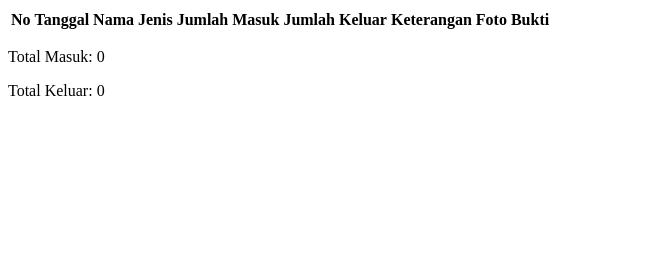
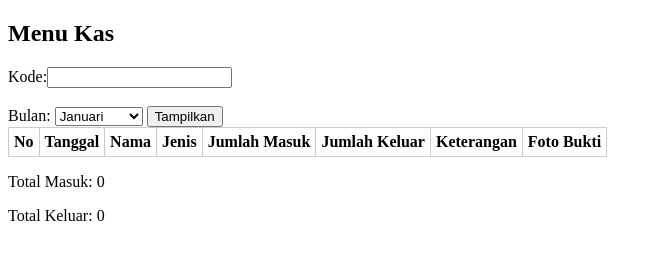
Before and after one commit to sukonedhopaguyuban-art/sukhonedho, a plain HTML site: page kas.html in a window 1280 px wide. Shown: the whole page, without its empty margins (0-662 px from the left). Drawn offline with Linux system fonts and the light colour scheme.

Commit message:
Update kas.html

```diff
--- a/kas.html
+++ b/kas.html
@@ -1,3 +1,34 @@
+<!DOCTYPE html>
+<html>
+<head>
+<meta charset="UTF-8">
+<title>Menu Kas</title>
+<style>
+table, th, td { border:1px solid #ccc; border-collapse:collapse; padding:5px; }
+img { max-width:100px; cursor:pointer; }
+</style>
+</head>
+<body>
+
+<h2>Menu Kas</h2>
+<label>Kode:</label><input type="text" id="kode"><br><br>
+<label>Bulan:</label>
+<select id="bulan">
+  <option value="1">Januari</option>
+  <option value="2">Februari</option>
+  <option value="3">Maret</option>
+  <option value="4">April</option>
+  <option value="5">Mei</option>
+  <option value="6">Juni</option>
+  <option value="7">Juli</option>
+  <option value="8">Agustus</option>
+  <option value="9">September</option>
+  <option value="10">Oktober</option>
+  <option value="11">November</option>
+  <option value="12">Desember</option>
+</select>
+<button onclick="tampilKas()">Tampilkan</button>
+
 <table id="tabel">
 <thead>
 <tr>
@@ -18,19 +49,18 @@
 <p>Total Keluar: <span id="totalKeluar">0</span></p>
 
 <script>
-const API_URL = "https://script.google.com/macros/s/AKfycbydLvjw4vWiFL4OZCKpSg5Xgx0N4VYEP9yB7IyNFiWXaL0Ef-Bpbp4-CtdbKQ5aJ-yQxg/exec";
+const API_URL = "https://script.google.com/macros/s/AKfycbzfjZg0onE0kvu0iCZ-ULisSdx2OEiuIdGNS17nJZh-lehCFHzb2JlL6YxgHckAacadqQ/exec"; // ganti dengan URL Web App yang sudah dideploy
 
 function tampilKas(){
   var kode = document.getElementById("kode").value;
   var bulan = document.getElementById("bulan").value;
 
   fetch(`${API_URL}?kode=${kode}&bulan=${bulan}`)
-    .then(res => res.json())
+    .then(r => r.json())
     .then(res => {
-      var data = res.data;
       var tbody = document.querySelector("#tabel tbody");
       tbody.innerHTML = "";
-      data.forEach((row,i)=>{
+      res.data.forEach((row,i)=>{
         var tr = document.createElement("tr");
         tr.innerHTML = `
           <td>${i+1}</td>
@@ -40,13 +70,16 @@ function tampilKas(){
           <td>${row[3]}</td>
           <td>${row[4]}</td>
           <td>${row[5]}</td>
-          <td>${row[6] ? `<img src="${row[6]}" onclick="window.open('${row[6]}')" />` : "-"}</td>
+          <td>${row[6]?`<img src="${row[6]}" onclick="window.open('${row[6]}')" />`:"-"}</td>
         `;
         tbody.appendChild(tr);
       });
       document.getElementById("totalMasuk").textContent = res.totalMasuk;
       document.getElementById("totalKeluar").textContent = res.totalKeluar;
     })
-    .catch(err => alert("Gagal ambil data: "+err));
+    .catch(err=>alert("Gagal ambil data: "+err));
 }
 </script>
+
+</body>
+</html>
```
Lines whose indentation alone changed are shown as unchanged.
